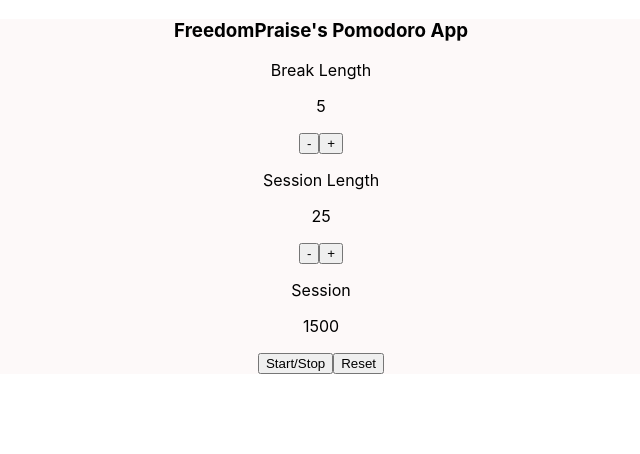
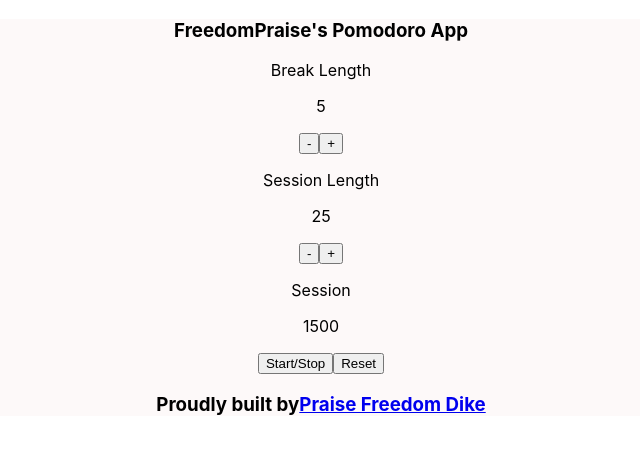
Before and after one commit to freedompraise/TimeFlow, a React (Create React App) app: page / in a window 1280 px wide. Shown: the top 454 px of the page, without its empty margins (319-959 px from the left). Built offline with nearby package versions, Linux system fonts and the light colour scheme.

Commit message:
display footer

```diff
--- a/src/App.js
+++ b/src/App.js
@@ -20,12 +20,12 @@ class App extends Component {
       return (
         <div className="App">
           <Header className="App-header" />
-          <Footer className="App-footer" />
           <Break breakLength={this.state.breakLength} />
           <Session
               sessionLength={this.state.sessionLength}
               setSessionLength={newLength => this.setState({ sessionLength: newLength })} />
           <Timer sessionLength={this.state.sessionLength} />
+          <Footer className="App-footer" />
         </div>
   );
 }
--- a/src/components/Footer.jsx
+++ b/src/components/Footer.jsx
@@ -1,12 +1,12 @@
 const Footer = () => {
-    <h3>Proudly built by
+    return (<h3>Proudly built by
         <a
         href="https://github.com/freedompraise"
         target = "_blank"
         >
-            Praise Freedom Dike
+             Praise Freedom Dike
         </a>
-    </h3>
+    </h3>)
 }
 
 export default Footer ;
```
